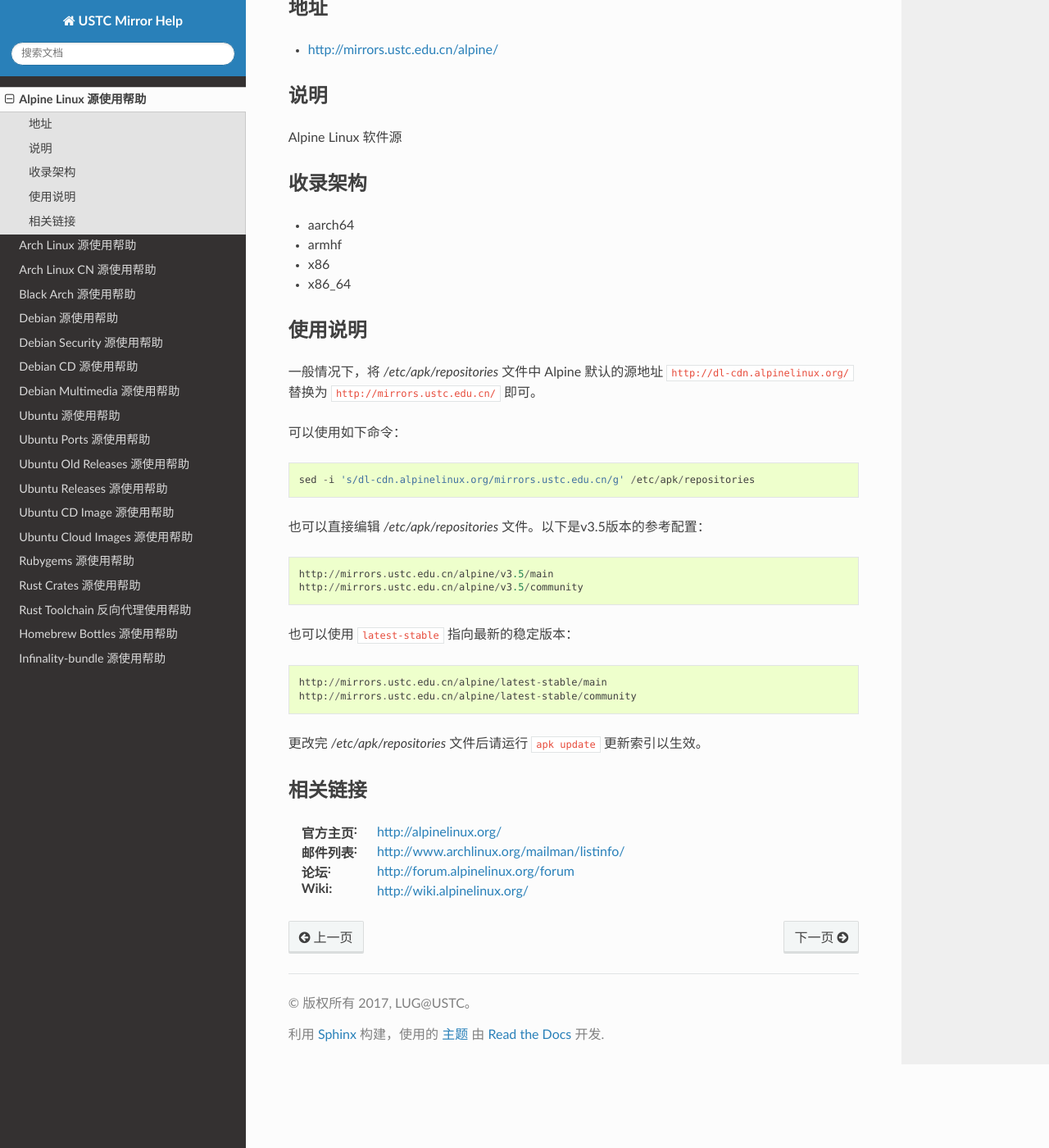
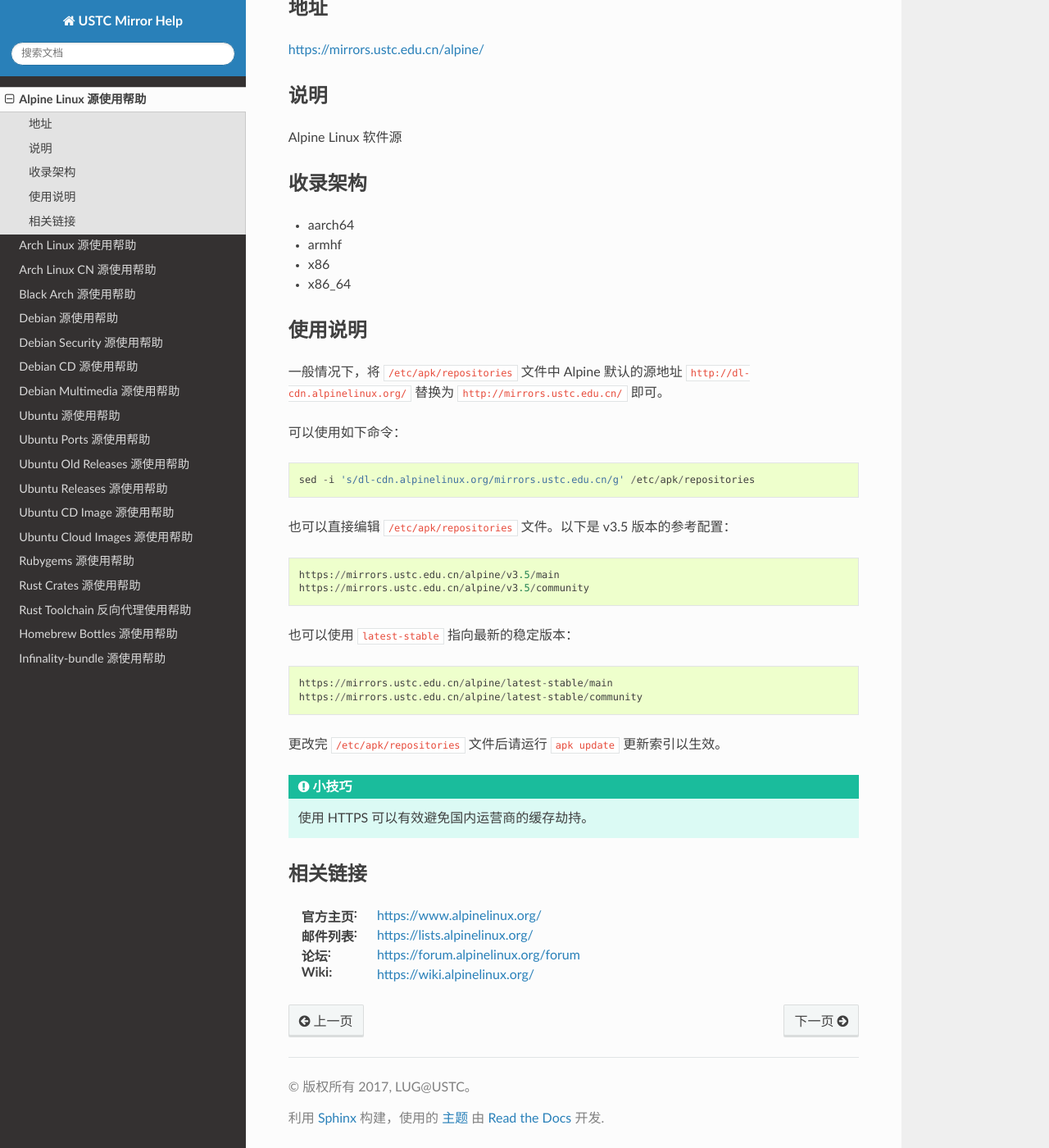
Before and after one commit to ustclug/mirrorhelp, a Sphinx documentation site: the page built from source/alpine.rst, in a window 1280 px wide and 1400 px high, scrolled down 178 px. Shown: the whole window at 82% size. Built offline with Sphinx 7.4.7 and the Read the Docs theme 2.0.0, drawn with Linux system fonts in a browser that asks for light colours; pages that are not in the unit, such as notebooks, are missing from menus.

Commit message:
update alpine, homebrew-bottles, rubygems

```diff
--- a/source/alpine.rst
+++ b/source/alpine.rst
@@ -5,7 +5,7 @@
 地址
 ====
 
-* http://mirrors.ustc.edu.cn/alpine/
+https://mirrors.ustc.edu.cn/alpine/
 
 说明
 ====
@@ -23,8 +23,7 @@
 使用说明
 ========
 
-
-一般情况下，将 `/etc/apk/repositories` 文件中 Alpine 默认的源地址 ``http://dl-cdn.alpinelinux.org/``
+一般情况下，将 :file:`/etc/apk/repositories` 文件中 Alpine 默认的源地址 ``http://dl-cdn.alpinelinux.org/``
 替换为 ``http://mirrors.ustc.edu.cn/`` 即可。
 
 可以使用如下命令：
@@ -33,27 +32,29 @@
 
   sed -i 's/dl-cdn.alpinelinux.org/mirrors.ustc.edu.cn/g' /etc/apk/repositories
 
-也可以直接编辑 `/etc/apk/repositories` 文件。以下是v3.5版本的参考配置：
+也可以直接编辑 :file:`/etc/apk/repositories` 文件。以下是 v3.5 版本的参考配置：
 
 ::
 
-    http://mirrors.ustc.edu.cn/alpine/v3.5/main
-    http://mirrors.ustc.edu.cn/alpine/v3.5/community
+    https://mirrors.ustc.edu.cn/alpine/v3.5/main
+    https://mirrors.ustc.edu.cn/alpine/v3.5/community
 
 也可以使用 ``latest-stable`` 指向最新的稳定版本：
 
 ::
 
-    http://mirrors.ustc.edu.cn/alpine/latest-stable/main
-    http://mirrors.ustc.edu.cn/alpine/latest-stable/community
+    https://mirrors.ustc.edu.cn/alpine/latest-stable/main
+    https://mirrors.ustc.edu.cn/alpine/latest-stable/community
 
-更改完 `/etc/apk/repositories` 文件后请运行 ``apk update`` 更新索引以生效。
+更改完 :file:`/etc/apk/repositories` 文件后请运行 ``apk update`` 更新索引以生效。
 
+.. tip::
+    使用 HTTPS 可以有效避免国内运营商的缓存劫持。
 
 相关链接
 ========
 
-:官方主页: http://alpinelinux.org/
-:邮件列表: http://www.archlinux.org/mailman/listinfo/
-:论坛: http://forum.alpinelinux.org/forum
-:Wiki: http://wiki.alpinelinux.org/
+:官方主页: https://www.alpinelinux.org/
+:邮件列表: https://lists.alpinelinux.org/
+:论坛: https://forum.alpinelinux.org/forum
+:Wiki: https://wiki.alpinelinux.org/
```
Also changed, not shown: source/homebrew-bottles.rst (+13 -7 lines), source/rubygems.rst (+15 -6 lines).
